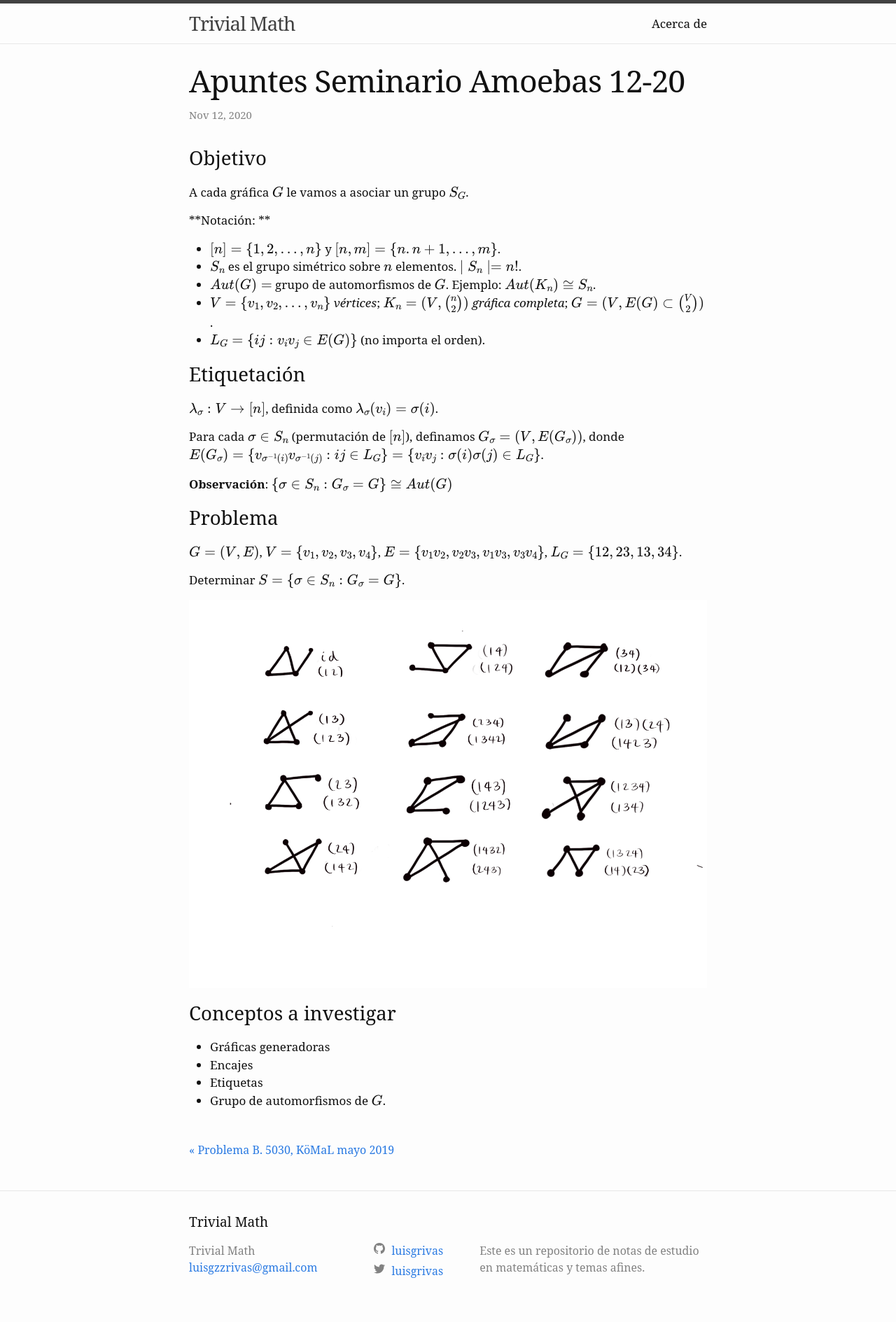
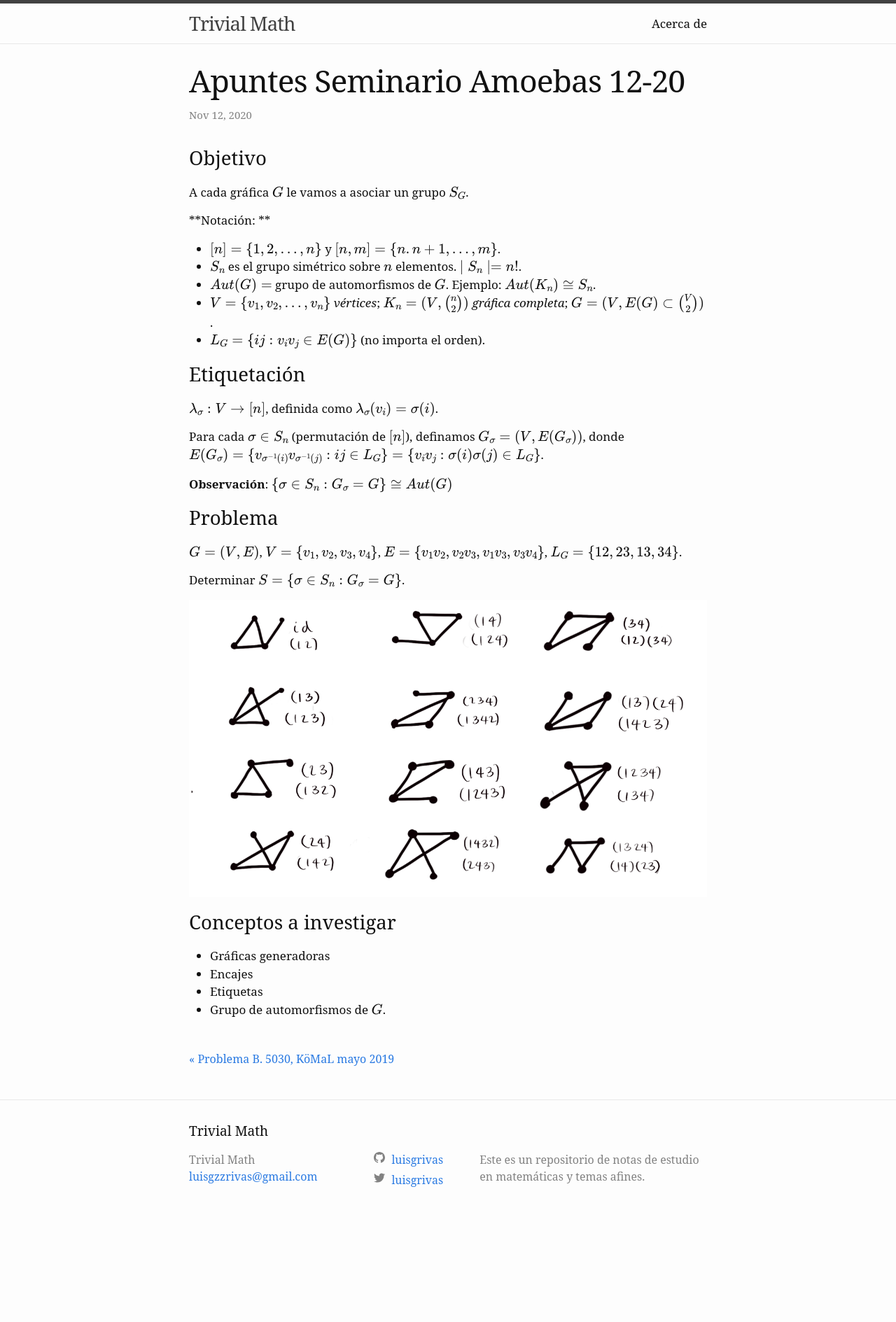
Before and after one commit to luisgrivas/blog, a Jekyll site: the page built from _posts/2020-11-12-apuntes-seminario-amoebas.md, in a window 1280 px wide. Shown: the whole page at 70% size. Built offline with Jekyll 4.4.1, drawn with Linux system fonts in a browser that asks for light colours; formulas are drawn with MathJax 3; after the commit the page ends 1759 px from its top, so only the background shows below that.

Commit message:
Actualizado path a imagen

```diff
--- a/_posts/2020-11-12-apuntes-seminario-amoebas.md
+++ b/_posts/2020-11-12-apuntes-seminario-amoebas.md
@@ -37,7 +37,7 @@ $G = (V, E)$, $V = \\{v_1, v_2, v_3, v_4\\}$, $E = \\{v_1 v_2, v_2 v_3, v_1 v_3,
 
 Determinar $S = \\{\sigma \in S_n: G_\sigma = G \\}$.
 
-![amoebas1]({{ site.url }}/assets/amoebas1.png)
+![amoebas1](/blog/assets/images/amoebas1.png)
 
 ### Conceptos a investigar
 
```
Also changed, not shown: assets/images/amoebas1.png (added).
